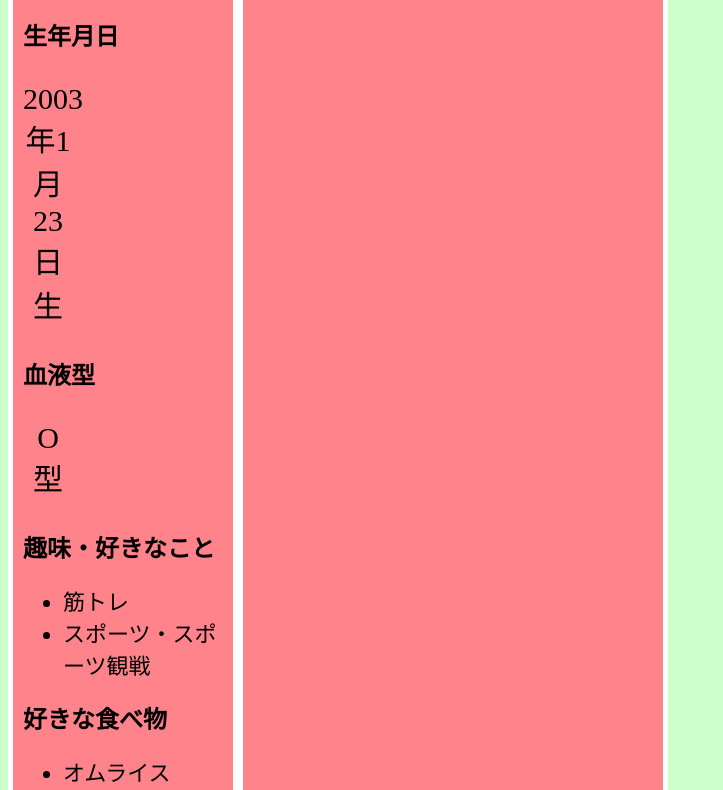
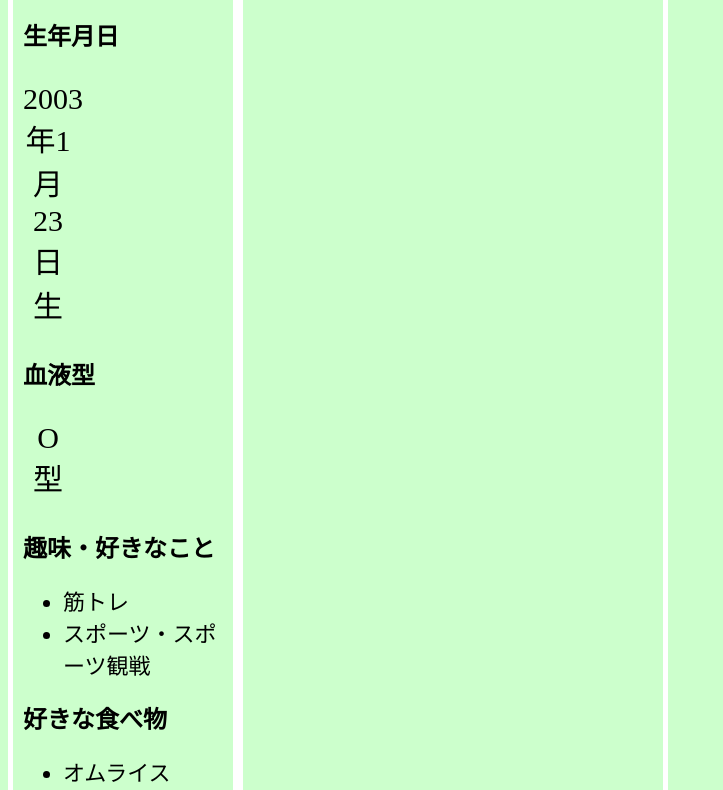
Before and after one commit to OikawaReiji/home, a plain HTML site: page komai.html in a window 1280 px wide. Shown: the part 975-1765 px from the top of the page, without its empty margins (0-723 px from the left). Drawn offline with Linux system fonts and the light colour scheme.

Commit message:
komaiのcss

```diff
--- a/komai.css
+++ b/komai.css
@@ -38,11 +38,10 @@ h1{
     border: 5px solid white;
     flex-basis: 200px;
     padding: 10px;
-    background: #ff838b;
 }
 
 .pa{
     display: flex;
     flex-wrap: wrap;
-    width: 700px;
+    width: 1000px;
 }
```
